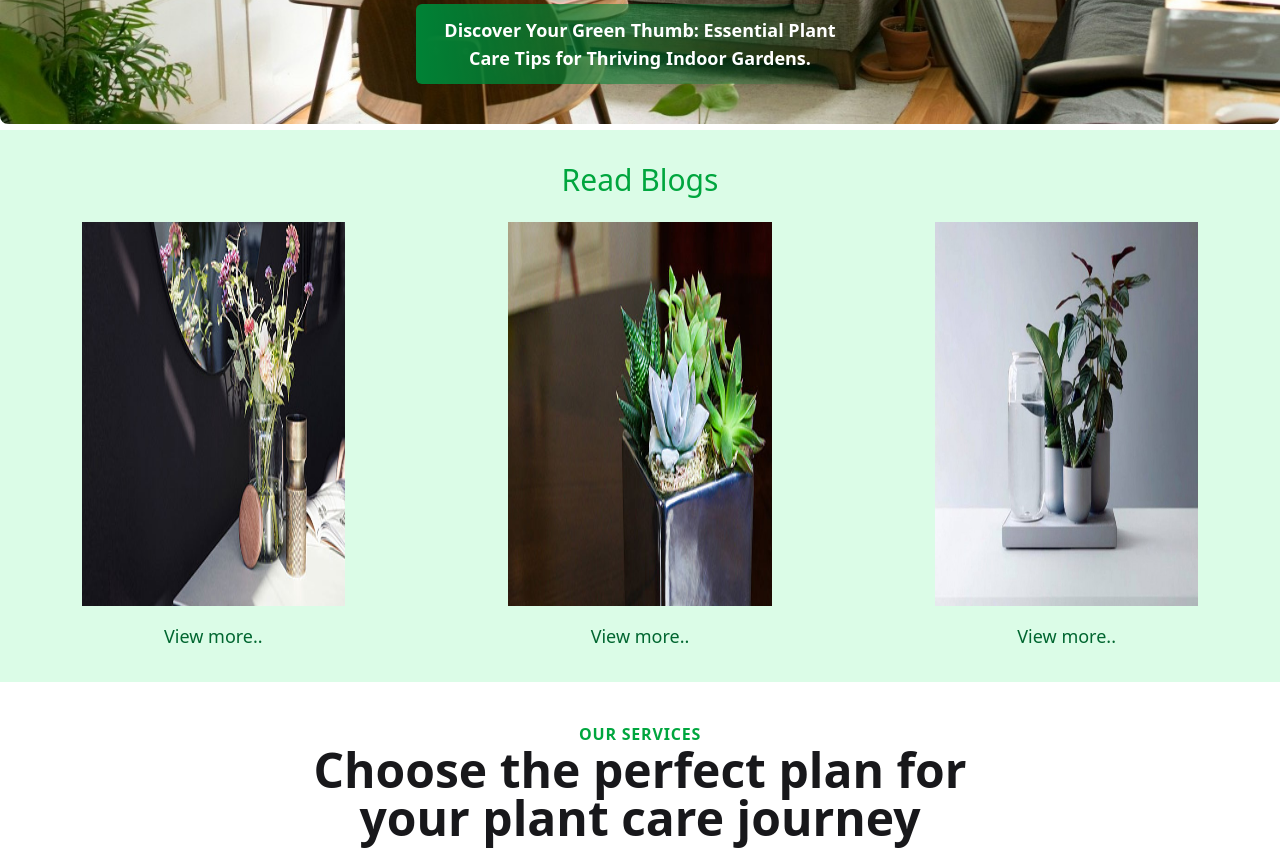
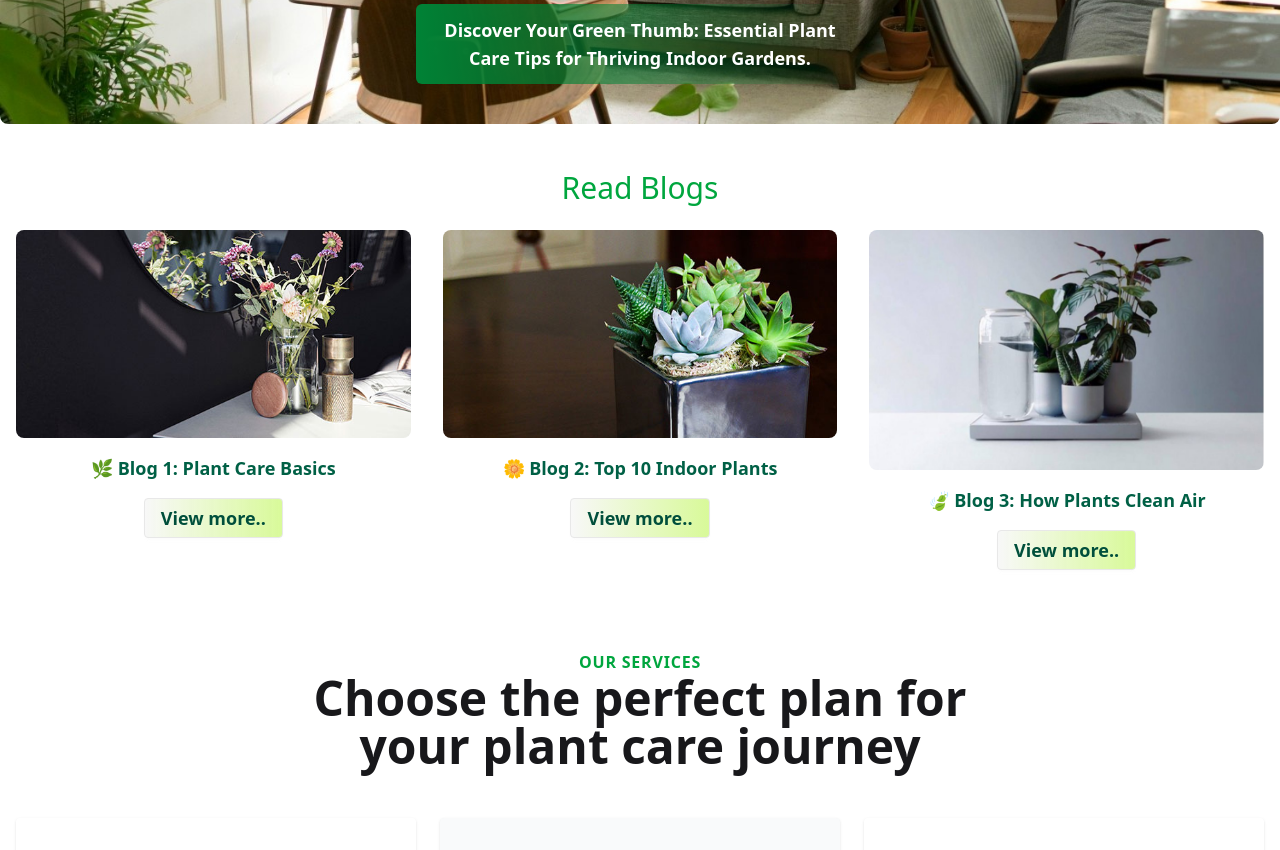
Before and after one commit to alaminislam3/LeafTrack, a React (Vite) app: page / in a window 1280 px wide. Shown: the part 540-1390 px from the top of the page. Built offline with nearby package versions, Linux system fonts and the light colour scheme; no server answers.

Commit message:
design all button

```diff
--- a/src/Components/Blogs.jsx
+++ b/src/Components/Blogs.jsx
@@ -2,26 +2,60 @@ import React from 'react';
 import fourImg from '../assets/forth.jpg';
 import fiveImg from '../assets/five.jpg';
 import sixImg from '../assets/six.jpg';
+import { Link } from 'react-router';
 
 const Blogs = () => {
     return (
-        <div className='bg-green-100 py-8'>
+        <div className='py-10 dark:bg-gray-100 dark:text-gray-800'>
             <h2 className='text-3xl text-green-600 text-center mb-6'>Read Blogs</h2>
 
             <div className='grid grid-cols-1 md:grid-cols-3 gap-8 px-4'>
+                {/* Blog 1 */}
                 <div className='text-center'>
-                    <img className='w-2/3 h-24 md:h-72 lg:h-96 mx-auto' src={fourImg} alt="Blog 1" />
-                    <p className='mt-4 text-lg text-green-800'>View more..</p>
+                    <img
+                        className='w-full max-w-[500px] h-auto object-cover rounded-lg mx-auto'
+                        src={fourImg}
+                        alt="Blog 1"
+                    />
+                    <h3 className='text-lg font-semibold text-emerald-800 mt-4'>
+                        🌿 Blog 1: Plant Care Basics
+                    </h3>
+                    <Link to={'/allplant'}>
+                    <button className='mt-4 btn text-lg bg-gradient-to-l from-lime-200 to-transparent text-emerald-900'>
+                        View more..
+                    </button></Link>
                 </div>
 
+                {/* Blog 2 */}
                 <div className='text-center'>
-                    <img className='w-2/3 h-24 md:h-72 lg:h-96 mx-auto' src={fiveImg} alt="Blog 2" />
-                    <p className='mt-4 text-lg text-green-800'>View more..</p>
+                    <img
+                        className='w-full max-w-[500px] h-auto object-cover rounded-lg mx-auto'
+                        src={fiveImg}
+                        alt="Blog 2"
+                    />
+                    <h3 className='text-lg font-semibold text-emerald-800 mt-4'>
+                        🌼 Blog 2: Top 10 Indoor Plants
+                    </h3>
+                    <Link to={'/allplant'}>
+                    <button className='mt-4 btn text-lg bg-gradient-to-l from-lime-200 to-transparent text-emerald-900'>
+                        View more..
+                    </button></Link>
                 </div>
 
+                {/* Blog 3 */}
                 <div className='text-center'>
-                    <img className='w-2/3 h-24 md:h-72 lg:h-96 mx-auto' src={sixImg} alt="Blog 3" />
-                    <p className='mt-4 text-lg text-green-800'>View more..</p>
+                    <img
+                        className='w-full max-w-[500px] h-[240px] object-cover rounded-lg mx-auto'
+                        src={sixImg}
+                        alt="Blog 3"
+                    />
+                    <h3 className='text-lg font-semibold text-emerald-800 mt-4'>
+                        🍃 Blog 3: How Plants Clean Air
+                    </h3>
+                    <Link to={'/allplant'}>
+                    <button className='mt-4 btn text-lg bg-gradient-to-l from-lime-200 to-transparent text-emerald-900'>
+                        View more..
+                    </button></Link>
                 </div>
             </div>
         </div>
--- a/src/Components/Footer.jsx
+++ b/src/Components/Footer.jsx
@@ -17,7 +17,7 @@ const Footer = () => {
         {/* Contact Info */}
         <div>
           <h3 className="text-lg font-semibold mb-2">Contact Us</h3>
-          <p>Email: <a href="mailto:support@leaftrack.com" className="text-blue-600">support@leaftrack.com</a></p>
+          <p>Email: <a href="mailto:support@leaftrack.com" className="">support@leaftrack.com</a></p>
           <p>Phone: +880 1234-567890</p>
           <p>Dhaka, Bangladesh</p>
         </div>
--- a/src/Components/Navbar.jsx
+++ b/src/Components/Navbar.jsx
@@ -1,9 +1,9 @@
-import React, { use } from "react";
-import { Link, NavLink } from "react-router";
+import React, { useContext } from "react";
+import { NavLink } from "react-router";
 import { Authcontext } from "../Layout/Context/Authcontext";
 
 const Navbar = () => {
-  const { user, logout } = use(Authcontext);
+  const { user, logout } = useContext(Authcontext);
 
   const links = (
     <>
@@ -54,12 +54,13 @@ const Navbar = () => {
   );
 
   const handleLogout = () => {
-    return logout();
+    logout();
   };
 
   return (
-    <div className="w-full shadow bg-gradient-to-r from-green-100 to-lime-200">
+    <div className="sticky top-0 z-50 bg-gradient-to-r from-green-100 to-lime-200 shadow">
       <div className="navbar container mx-auto flex justify-between items-center py-3 px-4">
+        {/* Left side - Logo & Dropdown */}
         <div className="flex items-center gap-3 md:gap-6">
           <div className="dropdown md:hidden">
             <label tabIndex={0} className="btn btn-sm m-1">
@@ -67,11 +68,11 @@ const Navbar = () => {
             </label>
             <ul
               tabIndex={0}
-              className="menu menu-sm dropdown-content mt-3 z-[1]  shadow bg-white rounded-box w-20"
+              className="menu menu-sm dropdown-content mt-3 z-[1] shadow bg-white rounded-box w-32 space-y-1 p-2"
             >
               {links}
               {!user && (
-                <div className="mt-2 border-t ">
+                <div className="mt-2 border-t pt-2">
                   <NavLink
                     to="/login"
                     className="btn btn-sm w-full mb-1 bg-green-200"
@@ -92,15 +93,27 @@ const Navbar = () => {
           <div className="text-2xl font-bold text-green-700">🍃 LeafTrack</div>
         </div>
 
+        {/* Center - Desktop Menu */}
         <div className="hidden md:flex gap-6">{links}</div>
 
+        {/* Right - User Info or Login/Register */}
         <div className="flex items-center gap-4">
           {user ? (
             <div className="group flex items-center gap-3">
-              <div className="tooltip tooltip-bottom" data-tip={user?.displayName}>
-                <img src={user?.photoURL} className="w-10 h-10 rounded-full" />
+              <div
+                className="tooltip tooltip-bottom"
+                data-tip={user?.displayName}
+              >
+                <img
+                  src={user?.photoURL}
+                  alt="User Avatar"
+                  className="w-10 h-10 rounded-full border-2 border-green-400"
+                />
               </div>
-              <button onClick={handleLogout} className="btn btn-sm btn-outline">
+              <button
+                onClick={handleLogout}
+                className="btn btn-sm btn-outline hover:bg-red-100"
+              >
                 Logout
               </button>
             </div>
--- a/src/Components/NewPlant.jsx
+++ b/src/Components/NewPlant.jsx
@@ -34,7 +34,7 @@ const NewPlant = () => {
 
               <div className="card-actions justify-end mt-4">
                 <Link to={`/allplant/${plant._id}`}>
-                  <button className="btn btn-primary">View Details</button>
+                  <button className="btn bg-gradient-to-l from-lime-200 to-transparent text-emerald-900 font-bold">View Details</button>
                 </Link>
               </div>
             </div>
--- a/src/Layout/MainLayout.jsx
+++ b/src/Layout/MainLayout.jsx
@@ -7,9 +7,9 @@ import Footer from "../Components/Footer";
 const MainLayout = () => {
   return (
     <div>
-      <header>
+
         <Navbar></Navbar>
-      </header>
+
       <Outlet></Outlet>
       <footer>
         <Footer></Footer>
--- a/src/Page/Login.jsx
+++ b/src/Page/Login.jsx
@@ -82,7 +82,7 @@ const Login = () => {
           <div>
             <a className="link link-hover">Forgot password?</a>
           </div>
-          <button className="btn btn-neutral mt-4" type="submit">
+          <button className="btn w-full mb-1 bg-gradient-to-l from-lime-200 to-transparent text-emerald-900 font-bold mt-4" type="submit">
             Login
           </button>
         </form>
--- a/src/Page/Registration.jsx
+++ b/src/Page/Registration.jsx
@@ -84,7 +84,7 @@ const Register = () => {
             placeholder="Password"
           />
 
-          <button className="btn btn-neutral  mt-4">Registration</button>
+          <button className="btn  bg-gradient-to-l from-lime-200 to-transparent text-emerald-900 font-bold mt-4">Registration</button>
         </form>
         <p>
           Already have an account ?{" "}
```
